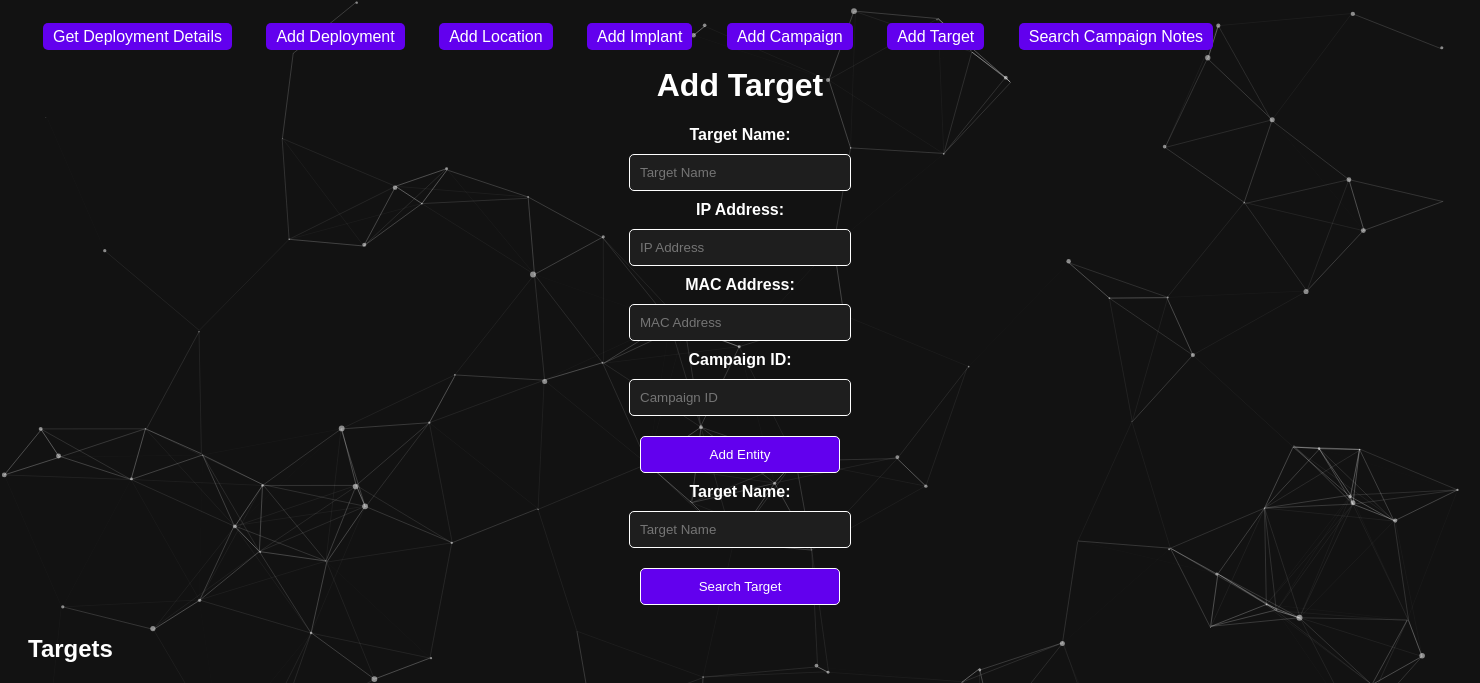
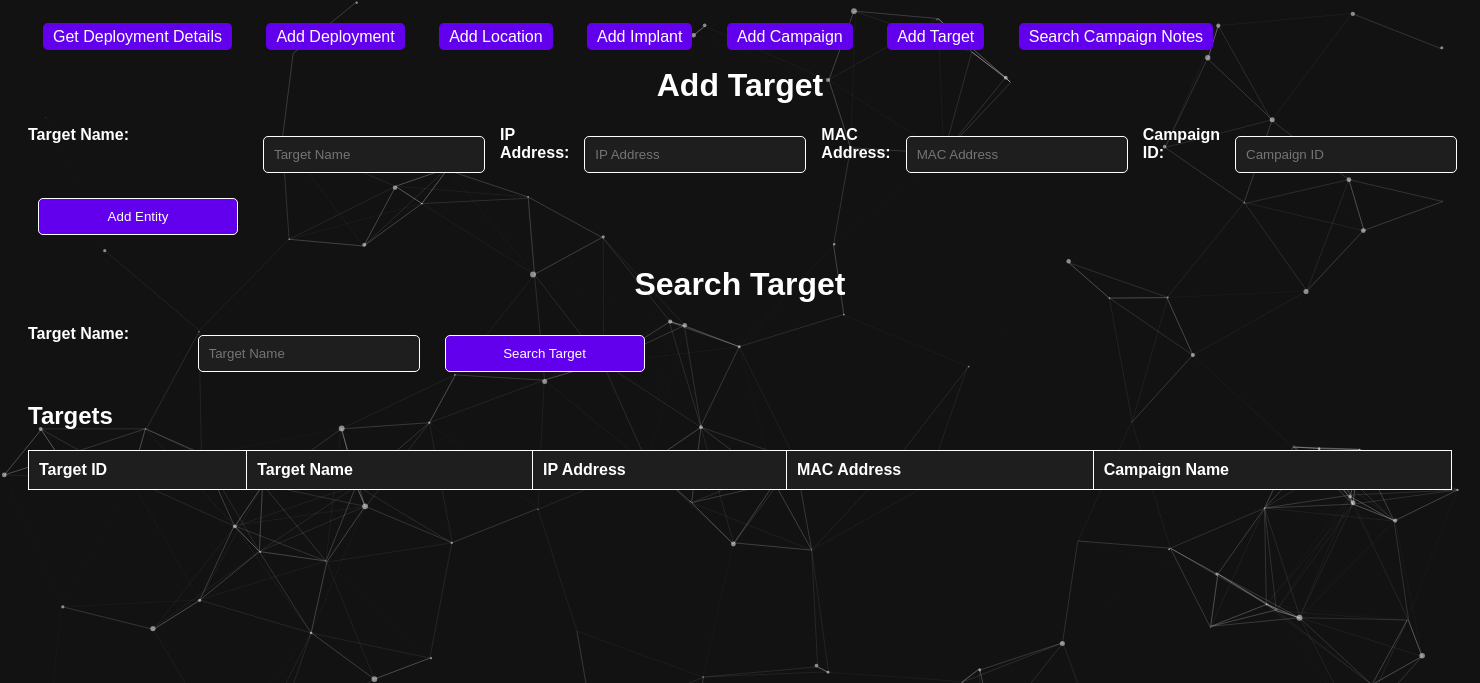
Before and after one commit to ice-wzl/TRACKER, a Flask app: page /add_target in a window 1480 px wide. Shown: the top 683 px of the page. Run offline with Flask 2, Linux system fonts and the light colour scheme; lists and menus that the app fills with data are empty; some libraries are stand-ins or nearby versions.

Commit message:
fix target css better alignment

```diff
--- a/application/templates/add_target.html
+++ b/application/templates/add_target.html
@@ -15,9 +15,14 @@
             text-align: center;
         }
         form {
-            display: flex;
-            flex-direction: column;
-            align-items: center;
+            display: grid;
+            grid-template-columns: repeat(8, 1fr); /* Two columns */
+            gap: 5px; /* Space between the input fields */
+            max-width: 100%; /* Optional: max width for better layout */
+            margin: 0 auto; /* Center the form */
+        }
+        label {
+            grid-column: span 1;
         }
         input {
             margin: 10px;
@@ -106,6 +111,8 @@
     <input type="submit" value="Add Entity">
 </form>
 
+<h1>Search Target</h1>
+
 <form method="POST" id="search-form">
     <input type="hidden" name="form_type" value="search">
 
```
